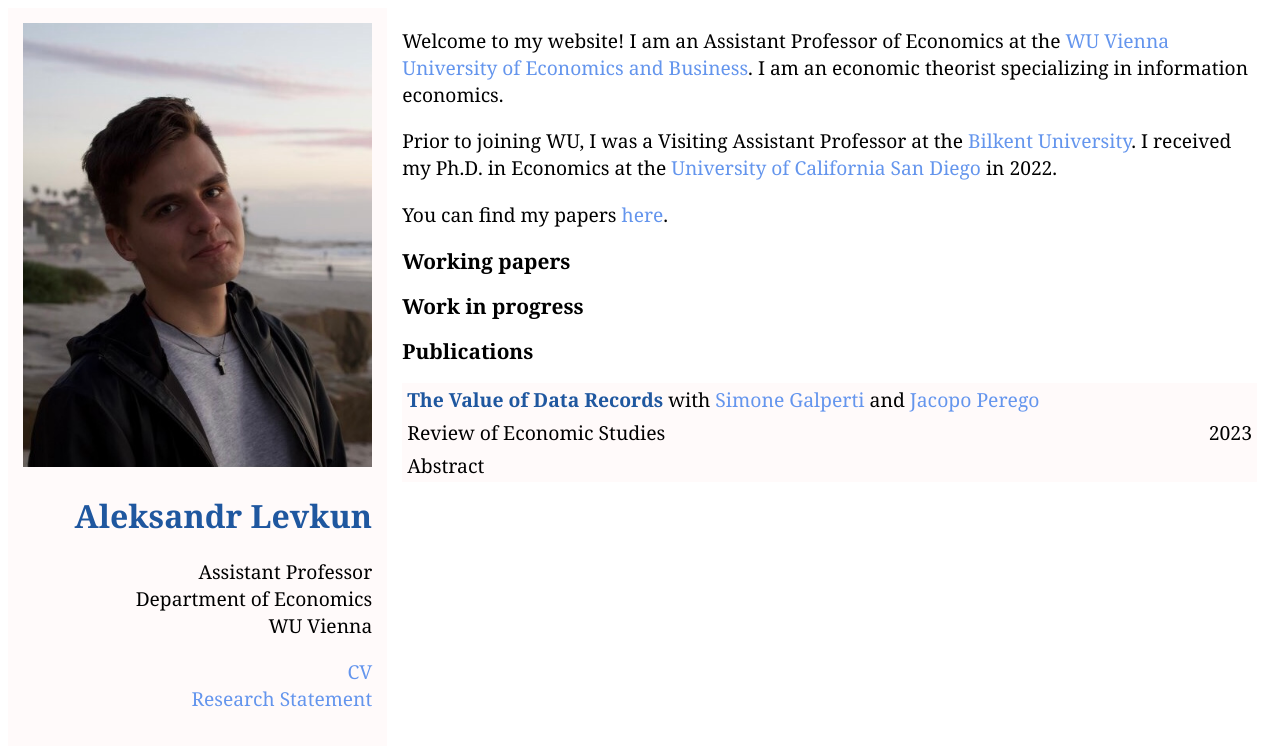
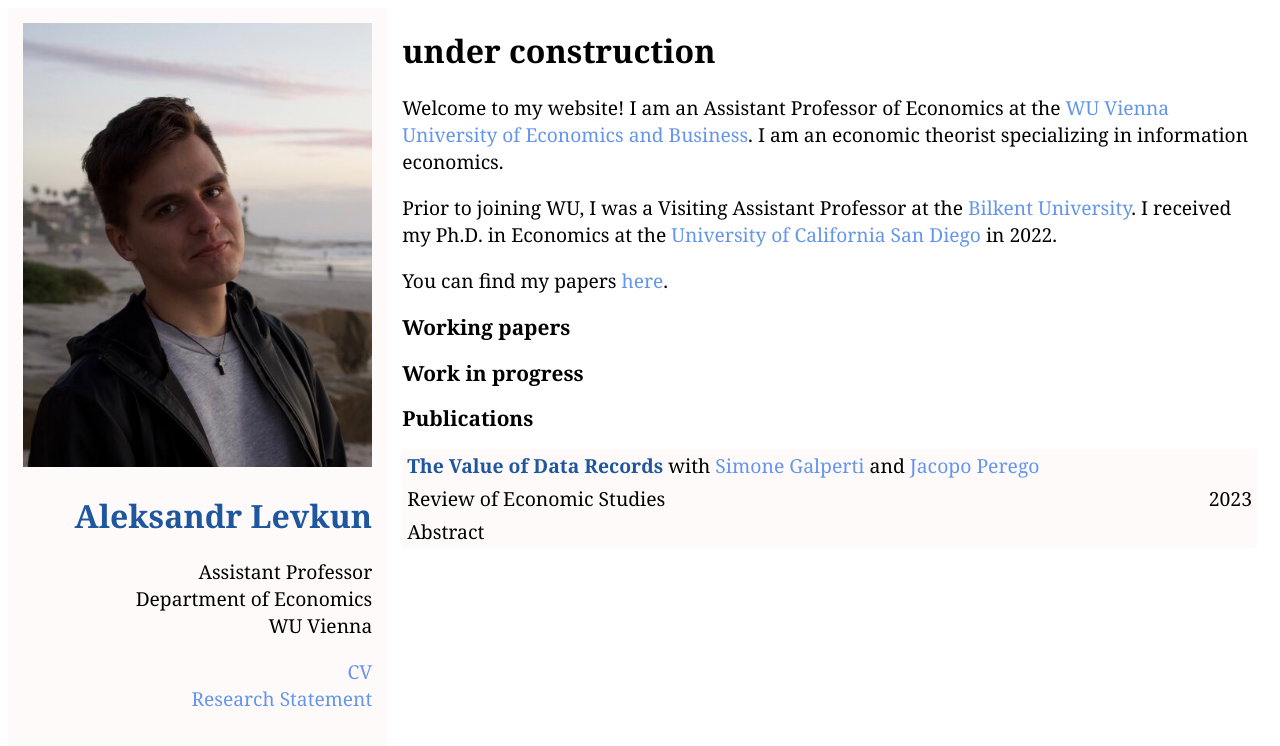
Before and after one commit to alevkun/alevkun.github.io, a Jekyll site: the page built from index.html, in a window 1280 px wide. Shown: the top 746 px of the page. Built offline with Jekyll 4.4.1, drawn with Linux system fonts in a browser that asks for light colours.

Commit message:
Update index.html

```diff
--- a/index.html
+++ b/index.html
@@ -13,6 +13,7 @@ title: Aleksandr Levkun
 	<a href="https://alevkun.github.io/assets/pdf/research_levkun.pdf">Research Statement</a> </p>
   </div>
   <div class="main">
+    <h1> under construction </h1>
     <p>Welcome to my website! I am an Assistant Professor of Economics at the <a href="https://www.wu.ac.at/en/">WU Vienna University of Economics and Business</a>.
 	    I am an economic theorist specializing in information economics.</p>
 	<p>Prior to joining WU, I was a Visiting Assistant Professor at the <a href="https://w3.bilkent.edu.tr/bilkent/">Bilkent University</a>. I received my Ph.D. in Economics at
```
